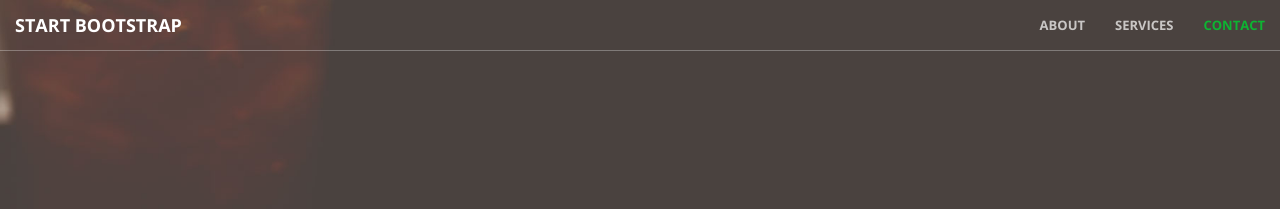
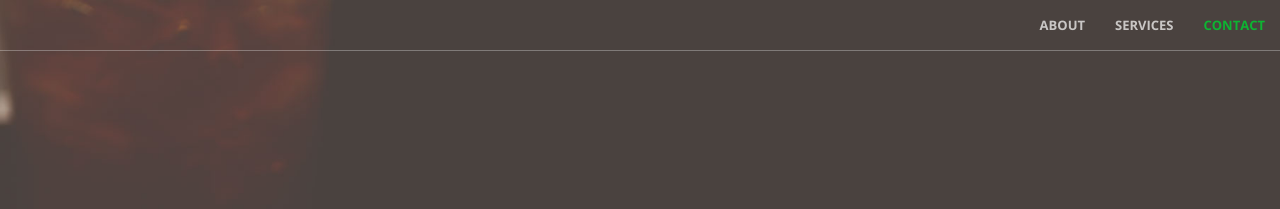
Before and after one commit to vkulkarniu/site, a Jekyll site: the page built from index.html, in a window 1280 px wide. Shown: the top 209 px of the page. Built offline with Jekyll 4.4.1, drawn with Linux system fonts in a browser that asks for light colours; nearby versions of some CDN libraries; library files that are not in the unit come from our copies.

Commit message:
changed nav bar

```diff
--- a/_includes/nav.html
+++ b/_includes/nav.html
@@ -8,7 +8,7 @@
                 <span class="icon-bar"></span>
                 <span class="icon-bar"></span>
             </button>
-            <a class="navbar-brand page-scroll" href="#page-top">Start Bootstrap</a>
+            <a class="navbar-brand page-scroll" href="#page-top"></a>
         </div>
 
         <!-- Collect the nav links, forms, and other content for toggling -->
```
